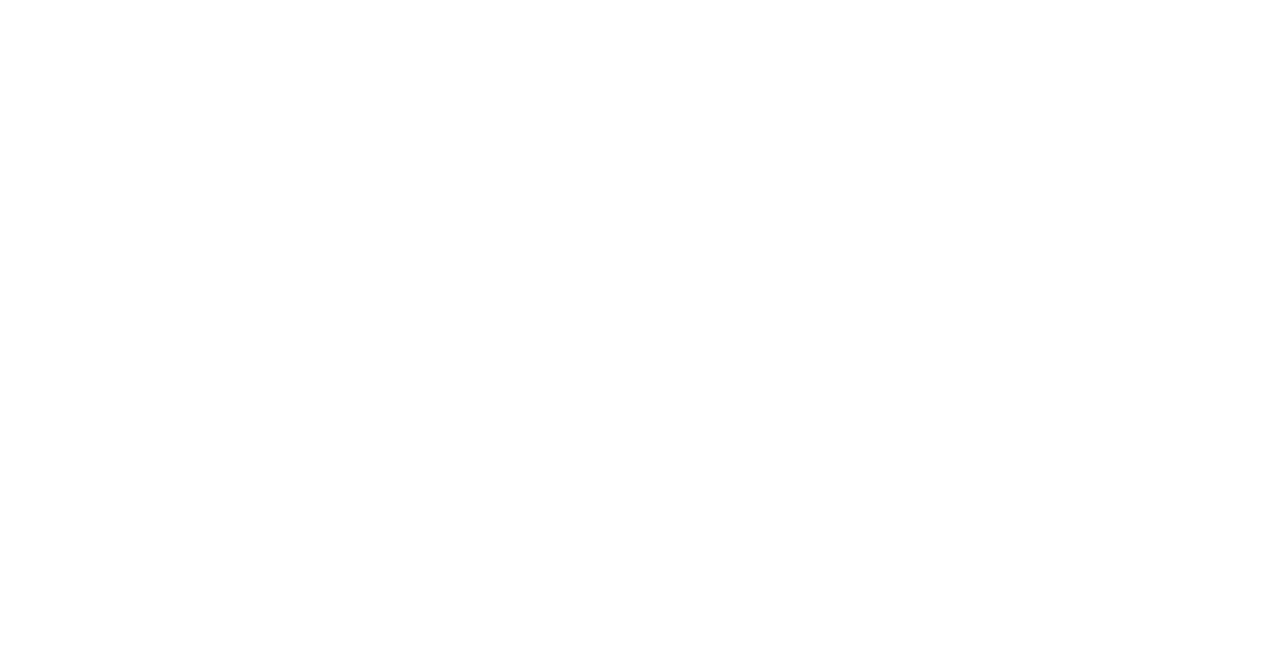
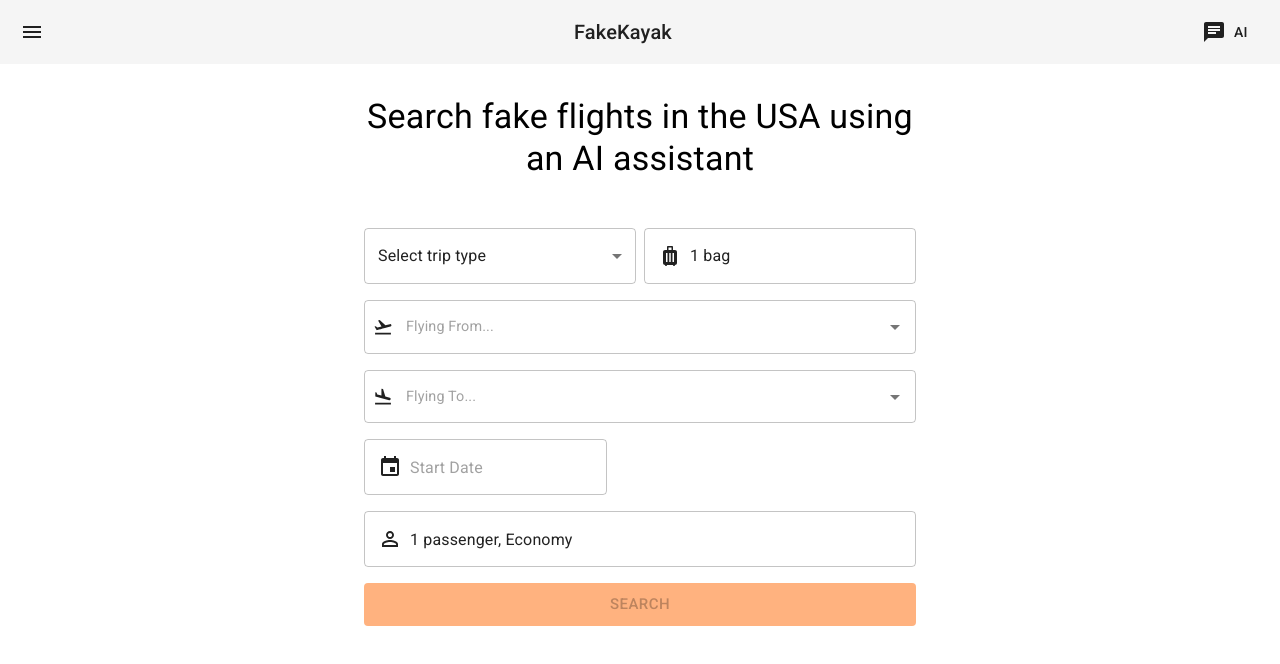
Before and after one commit to MoonishMaredia/fakekayaksite, a React (Create React App) app: page /inputs in a window 1280 px wide. Before the commit this address had no page. Shown: the top 664 px of the page. Built offline with nearby package versions, Linux system fonts and the light colour scheme.

Commit message:
Lots of clean up to remove unneeded state variables and use context provider. Leverage shared components across screens

```diff
--- a/src/App.js
+++ b/src/App.js
@@ -14,8 +14,8 @@
       <InputProvider>
       <ResultsProvider>
       <Routes>
-        <Route exact path= "/" element={<Navigate replace to="/results"/>}></Route>
-        {/* <Route path= "inputs" element={<InputLayout />} /> */}
+        <Route exact path= "/" element={<Navigate replace to="/inputs"/>}></Route>
+        <Route path= "inputs" element={<InputLayout />} />
         <Route path= "results" element={<ResultsLayout />} />
         <Route path= "confirmation" element={<BookingLayout />} />
       </Routes>
--- a/src/components/BagSelector.jsx
+++ b/src/components/BagSelector.jsx
@@ -3,7 +3,7 @@
 import LuggageIcon from '@mui/icons-material/Luggage';
 import {useInput} from './InputContext.js'
 
-const BagSelector = ({ carryOnBags, setCarryOnBags, checkedBags, setCheckedBags }) => {
+const BagSelector = () => {
 
   const {searchInputs, setSearchInputs} = useInput({})
 
--- a/src/components/InputContext.js
+++ b/src/components/InputContext.js
@@ -8,16 +8,18 @@
 
 export const InputProvider = ({ children }) => {
   const [searchInputs, setSearchInputs] = useState({
-    "trip_type": "Round-trip",
-    "flying_from": "MIA",
-    "flying_to": "JFK",
-    "start_date": "2024-09-15",
-    "return_date": "2024-09-30",
+    "trip_type": "",
+    "flying_from": "",
+    "flying_to": "",
+    "start_date": null,
+    "return_date": null,
     "num_passengers": 1,
     "seat_type": "Economy",
     "num_carryOn": 1,
     "num_checked": 0
   });
+
+  // const [searchInputs, setSearchInputs] = useState({});
 
   return (
     <InputContext.Provider value={{ searchInputs, setSearchInputs }}>
--- a/src/components/ResultsContext.js
+++ b/src/components/ResultsContext.js
@@ -8,7 +8,8 @@
 }
 
 export const ResultsProvider = ({ children }) => {
-  const [results, setResults] = useState(flightDataObj);
+  // const [results, setResults] = useState(flightDataObj);
+  const [results, setResults] = useState();
 
   return (
     <ResultsContext.Provider value={{ results , setResults }}>
--- a/src/components/SearchForm.jsx
+++ b/src/components/SearchForm.jsx
@@ -15,26 +15,22 @@
   FormControl,
   InputLabel
 } from '@mui/material';
+import AirportAutocomplete from './AirportAutocomplete';
+import PassengerSelector from './PassengerSelector';
+import BagSelector from './BagSelector';
 import FlightTakeoffIcon from '@mui/icons-material/FlightTakeoff';
 import FlightLandIcon from '@mui/icons-material/FlightLand';
 import EventIcon from '@mui/icons-material/Event';
 import PersonOutlineIcon from '@mui/icons-material/PersonOutline';
 import LuggageIcon from '@mui/icons-material/Luggage';
 import {airpotCodes} from '../airportcodes.js'
+import {useInput} from './InputContext.js'
 
 const SearchForm = ({
-    tripType, setTripType,
-    flyingFrom, setFlyingFrom,
-    flyingTo, setFlyingTo,
-    startDate, setStartDate,
-    returnDate, setReturnDate,
-    passengers, setPassengers,
-    seatType, setSeatType,
-    carryOnBags, setCarryOnBags,
-    checkedBags, setCheckedBags,
     handleSubmit
   }) => {
 
+  const {searchInputs, setSearchInputs} = useInput({})
   const [passengerAnchorEl, setPassengerAnchorEl] = useState(null);
   const [bagAnchorEl, setBagAnchorEl] = useState(null);
 
@@ -56,32 +52,32 @@
 
   const isFormValid = () => {
     // Check for empty strings, null or undefined
-    if (!tripType || !flyingFrom || !flyingTo || !startDate || !passengers || !seatType || carryOnBags === null || checkedBags === null) {
+    if (!searchInputs.trip_type || !searchInputs.flying_from || !searchInputs.flying_to || !searchInputs.start_date || !searchInputs.num_passengers || !searchInputs.seat_type || searchInputs.num_carryOn === null || searchInputs.num_checked === null) {
       return false;
     }
 
     // Check for Round-trip specific condition
-    if (tripType === 'Round-trip' && !returnDate) {
+    if (searchInputs.trip_type === 'Round-trip' && !searchInputs.return_date) {
       return false;
     }
 
     // Check implicit conditions from the provided functions
-    if (!['Round-trip', 'One-way'].includes(tripType)) return false;
-    if (!airpotCodes.hasOwnProperty(flyingFrom) || !airpotCodes.hasOwnProperty(flyingTo)) return false;
-    if (flyingFrom === flyingTo) return false;
-    if (startDate < new Date()) return false;
-    if (tripType === 'Round-trip' && returnDate < startDate) return false;
-    if (passengers < 1 || passengers > 10) return false;
-    if (!['Economy', 'Business'].includes(seatType)) return false;
-    if (carryOnBags < 0 || carryOnBags > 1) return false;
-    if (checkedBags < 0 || checkedBags > 5) return false;
+    if (!['Round-trip', 'One-way'].includes(searchInputs.trip_type)) return false;
+    if (!airpotCodes.hasOwnProperty(searchInputs.flying_from) || !airpotCodes.hasOwnProperty(searchInputs.flying_to)) return false;
+    if (searchInputs.flying_from === searchInputs.flying_to) return false;
+    if (searchInputs.start_date < new Date()) return false;
+    if (searchInputs.trip_type === 'Round-trip' && searchInputs.return_date < searchInputs.start_date) return false;
+    if (searchInputs.num_passengers < 1 || searchInputs.num_passengers > 10) return false;
+    if (!['Economy', 'Business'].includes(searchInputs.seat_type)) return false;
+    if (searchInputs.num_carryOn < 0 || searchInputs.num_carryOn > 1) return false;
+    if (searchInputs.num_checked < 0 || searchInputs.num_checked > 5) return false;
 
     return true;
   };
 
   const passengerOpen = Boolean(passengerAnchorEl);
   const bagOpen = Boolean(bagAnchorEl);
-  const totalBags = carryOnBags + checkedBags;
+  const totalBags = searchInputs.num_carryOn + searchInputs.num_checked;
 
   return (
     <>
@@ -90,8 +86,8 @@
       </Typography>
       <Box sx={{ mb: 2, mt: 6, display: 'flex', alignItems: 'center' }}>
       <Select
-          value={tripType}
-          onChange={(e) => setTripType(e.target.value)}
+          value={searchInputs.trip_type}
+          onChange={(e) => setSearchInputs(prev=>({...prev, trip_type: e.target.value}))}
           displayEmpty
           renderValue={(selected) => {
             if (selected.length === 0) {
@@ -118,35 +114,24 @@
         />
       </Box>
       <Box sx={{ mb: 2 }}>
-        <TextField
-          fullWidth
-          value={flyingFrom}
-          onChange={(e) => setFlyingFrom(e.target.value)}
-          variant="outlined"
-          placeholder="Enter US airport flying from ..."
-          InputProps={{
-            startAdornment: <FlightTakeoffIcon sx={{ mr: 1 }} />,
-          }}
-          sx={{ mb: 2 }}
+        <AirportAutocomplete
+          placeholderText={"Flying From..."}
+          takeOff={true}
         />
-        <TextField
-          fullWidth
-          value={flyingTo}
-          onChange={(e) => setFlyingTo(e.target.value)}
-          variant="outlined"
-          placeholder="Enter US airport flying to ..."
-          InputProps={{
-            startAdornment: <FlightLandIcon sx={{ mr: 1 }} />,
-          }}
+      </Box>
+      <Box sx={{ mb: 2 }}>
+        <AirportAutocomplete
+          placeholderText={"Flying To..."}
+          takeOff={false}
         />
       </Box>
       <Box sx={{ mb: 2, display: 'flex', gap: 2 }}>
         <DatePicker
-          selected={startDate}
-          onChange={(date) => setStartDate(date)}
+          selected={searchInputs.start_date}
+          onChange={(date) => setSearchInputs(prev=>({...prev, 'start_date': date}))}
           selectsStart
-          startDate={startDate}
-          endDate={returnDate}
+          startDate={searchInputs.start_date}
+          endDate={searchInputs.return_date}
           placeholderText="Start Date"
           customInput={
             <TextField
@@ -158,14 +143,14 @@
             />
           }
         />
-        {tripType === 'Round-trip' && (
+        {searchInputs.trip_type === 'Round-trip' && (
           <DatePicker
-            selected={returnDate}
-            onChange={(date) => setReturnDate(date)}
+            selected={searchInputs.return_date}
+            onChange={(date) => setSearchInputs(prev=>({...prev, "return_date": date}))}
             selectsEnd
-            startDate={returnDate}
-            endDate={returnDate}
-            minDate={startDate}
+            startDate={searchInputs.return_date}
+            endDate={searchInputs.return_date}
+            minDate={searchInputs.start_date}
             placeholderText="End Date"
             customInput={
               <TextField
@@ -183,7 +168,7 @@
         <TextField
           fullWidth
           variant="outlined"
-          value={`${passengers ? passengers : 0} passenger${passengers > 1 ? 's' : ''}, ${seatType}`}
+          value={`${searchInputs.num_passengers ? searchInputs.num_passengers : 0} passenger${searchInputs.num_passengers > 1 ? 's' : ''}, ${searchInputs.seat_type}`}
           InputProps={{
             startAdornment: <PersonOutlineIcon sx={{ mr: 1 }} />,
             readOnly: true,
@@ -198,12 +183,7 @@
             vertical: 'bottom',
             horizontal: 'left',
           }}>
-          <PassengerSelector
-            passengers={passengers}
-            setPassengers={setPassengers}
-            seatType={seatType}
-            setSeatType={setSeatType}
-          />
+          <PassengerSelector/>
         </Popover>
       </Box>
       <Popover
@@ -215,23 +195,7 @@
           horizontal: 'left',
         }}
       >
-        <Box sx={{ p: 2 }}>
-          <Typography variant="subtitle1" sx={{ mb: 1 }}>Baggage per passenger</Typography>
-          <Box sx={{ display: 'flex', alignItems: 'center', mb: 1 }}>
-            <LuggageIcon />
-            <Typography sx={{ mx: 2 }}>Carry-on bag</Typography>
-            <IconButton onClick={() => setCarryOnBags(Math.max(0, carryOnBags - 1))}>-</IconButton>
-            <Typography sx={{ mx: 2 }}>{carryOnBags}</Typography>
-            <IconButton onClick={() => setCarryOnBags(Math.min(1, carryOnBags + 1))}>+</IconButton>
-          </Box>
-          <Box sx={{ display: 'flex', alignItems: 'center' }}>
-            <LuggageIcon />
-            <Typography sx={{ mx: 2 }}>Checked bag</Typography>
-            <IconButton onClick={() => setCheckedBags(Math.max(0, checkedBags - 1))}>-</IconButton>
-            <Typography sx={{ mx: 2 }}>{checkedBags}</Typography>
-            <IconButton onClick={() => setCheckedBags(Math.min(3, checkedBags + 1))}>+</IconButton>
-          </Box>
-        </Box>
+        <BagSelector/>
       </Popover>
       <Button
           onClick={handleSubmit}
@@ -255,33 +219,3 @@
 };
 
 export default SearchForm;
-
-
-function PassengerSelector({passengers, setPassengers, seatType, setSeatType}) {
-  return (
-    <Box sx={{ p: 2, minWidth: 250 }}>
-      <Typography variant="subtitle1" gutterBottom>Passengers</Typography>
-      <Box sx={{ display: 'flex', alignItems: 'center', mb: 2 }}>
-        <IconButton onClick={() => setPassengers(Math.max(1, passengers - 1))}>
-          -
-        </IconButton>
-        <Typography sx={{ mx: 2 }}>{passengers}</Typography>
-        <IconButton onClick={() => setPassengers(Math.min(10, passengers + 1))}>
-          +
-        </IconButton>
-      </Box>
-      <FormControl fullWidth>
-        <InputLabel id="seat-type-label">Seat Type</InputLabel>
-        <Select
-          labelId="seat-type-label"
-          value={seatType}
-          label="Seat Type"
-          onChange={(e) => setSeatType(e.target.value)}
-        >
-          <MenuItem value="Economy">Economy</MenuItem>
-          <MenuItem value="Business">Business</MenuItem>
-        </Select>
-      </FormControl>
-    </Box>
-  );
-};
--- a/src/pages/InputLayout.jsx
+++ b/src/pages/InputLayout.jsx
@@ -14,20 +14,10 @@
 
   const navigate = useNavigate();
   const {searchInputs, setSearchInputs} = useInput({});
-  const {results, setResults} = useResults({});
+  const {setResults} = useResults({});
   const [isChatOpen, setIsChatOpen] = useState(false);
   const handleChatOpen = () => setIsChatOpen(true);
   const handleChatClose = () => setIsChatOpen(false);
-
-  const [tripType, setTripType] = useState("");
-  const [flyingFrom, setFlyingFrom] = useState("");
-  const [flyingTo, setFlyingTo] = useState("");
-  const [startDate, setStartDate] = useState(null);
-  const [returnDate, setReturnDate] = useState(null);
-  const [passengers, setPassengers] = useState(null)
-  const [seatType, setSeatType] = useState("Economy")
-  const [carryOnBags, setCarryOnBags] = useState(1);
-  const [checkedBags, setCheckedBags] = useState(0);
   const [loading, setLoading] = useState(false)
   const [fieldErrors, setFieldErrors] = useState({
     "trip_type":"",
@@ -44,15 +34,15 @@
 
   function getCompletedObject() {
     const objStr = {
-      "trip_type": tripType,
-      "flying_from": flyingFrom!=="" ? flyingFrom : fieldErrors.flying_from,
-      "flying_to": flyingTo!=="" ? flyingTo : fieldErrors.flying_to,
-      "start_date": startDate!==null  ? startDate : fieldErrors.start_date,
-      "return_date": returnDate!==null ? returnDate : fieldErrors.return_date,
-      "num_passengers": passengers!==null ? passengers : fieldErrors.num_passengers,
-      "seat_type": seatType!==null ? seatType : fieldErrors.seatType,
-      "num_carryOn": carryOnBags!==null ? carryOnBags : fieldErrors.num_carryOn,
-      "num_checked": checkedBags!==null ? checkedBags : fieldErrors.num_checked
+      "trip_type": searchInputs.trip_type,
+      "flying_from": searchInputs.flying_from !=="" ? searchInputs.flying_from : fieldErrors.flying_from,
+      "flying_to": searchInputs.flying_to !=="" ? searchInputs.flying_to : fieldErrors.flying_to,
+      "start_date": searchInputs.start_date !==null  ? searchInputs.start_date : fieldErrors.start_date,
+      "return_date": searchInputs.return_date !==null ? searchInputs.return_date : fieldErrors.return_date,
+      "num_passengers": searchInputs.num_passengers !==null ? searchInputs.num_passengers : fieldErrors.num_passengers,
+      "seat_type": searchInputs.seat_type !==null ? searchInputs.seat_type : fieldErrors.seatType,
+      "num_carryOn": searchInputs.num_carryOn !==null ? searchInputs.num_carryOn : fieldErrors.num_carryOn,
+      "num_checked": searchInputs.num_checked !==null ? searchInputs.num_checked : fieldErrors.num_checked
     };
 
     return objStr
@@ -62,7 +52,7 @@
     handleChatClose()
     setSearchInputs(getCompletedObject())
     setLoading(true)
-    const resultsData = await getFlightResults(flyingFrom, flyingTo, tripType)
+    const resultsData = await getFlightResults(searchInputs.flying_from, searchInputs.flying_to, searchInputs.trip_type)
     setResults(resultsData)
     await sleep(1000)
     navigate('/results')
@@ -76,51 +66,13 @@
           {loading && <LoadingIndicator />}
           <Container maxWidth="sm" sx={{ mt: 4 }}>
           <SearchForm
-            tripType={tripType}
-            setTripType={setTripType}
-            flyingFrom={flyingFrom}
-            setFlyingFrom={setFlyingFrom}
-            flyingTo={flyingTo}
-            setFlyingTo={setFlyingTo}
-            startDate={startDate}
-            setStartDate={setStartDate}
-            returnDate={returnDate}
-            setReturnDate={setReturnDate}
-            passengers={passengers}
-            setPassengers={setPassengers}
-            seatType={seatType}
-            setSeatType={setSeatType}
-            carryOnBags={carryOnBags}
-            setCarryOnBags={setCarryOnBags}
-            checkedBags={checkedBags}
-            setCheckedBags={setCheckedBags}
-            setLoading={setLoading}
-            handleSubmit={handleSubmit}
-            getCompletedObject={getCompletedObject}/>
+            handleSubmit={handleSubmit}/>
           </Container>
         </Box>
       </Box>
       <ChatModal
       open={isChatOpen}
       onClose={handleChatClose}
-      tripType={tripType}
-      setTripType={setTripType}
-      flyingFrom={flyingFrom}
-      setFlyingFrom={setFlyingFrom}
-      flyingTo={flyingTo}
-      setFlyingTo={setFlyingTo}
-      startDate={startDate}
-      setStartDate={setStartDate}
-      returnDate={returnDate}
-      setReturnDate={setReturnDate}
-      passengers={passengers}
-      setPassengers={setPassengers}
-      seatType={seatType}
-      setSeatType={setSeatType}
-      carryOnBags={carryOnBags}
-      setCarryOnBags={setCarryOnBags}
-      checkedBags={checkedBags}
-      setCheckedBags={setCheckedBags}
       setLoading={setLoading}
       handleSubmit={handleSubmit}
       getCompletedObject={getCompletedObject}
```
Also changed, not shown: src/components/ChatModal.jsx (+25 -41 lines), src/components/TripOptionsBar.jsx (+2 -17 lines).
